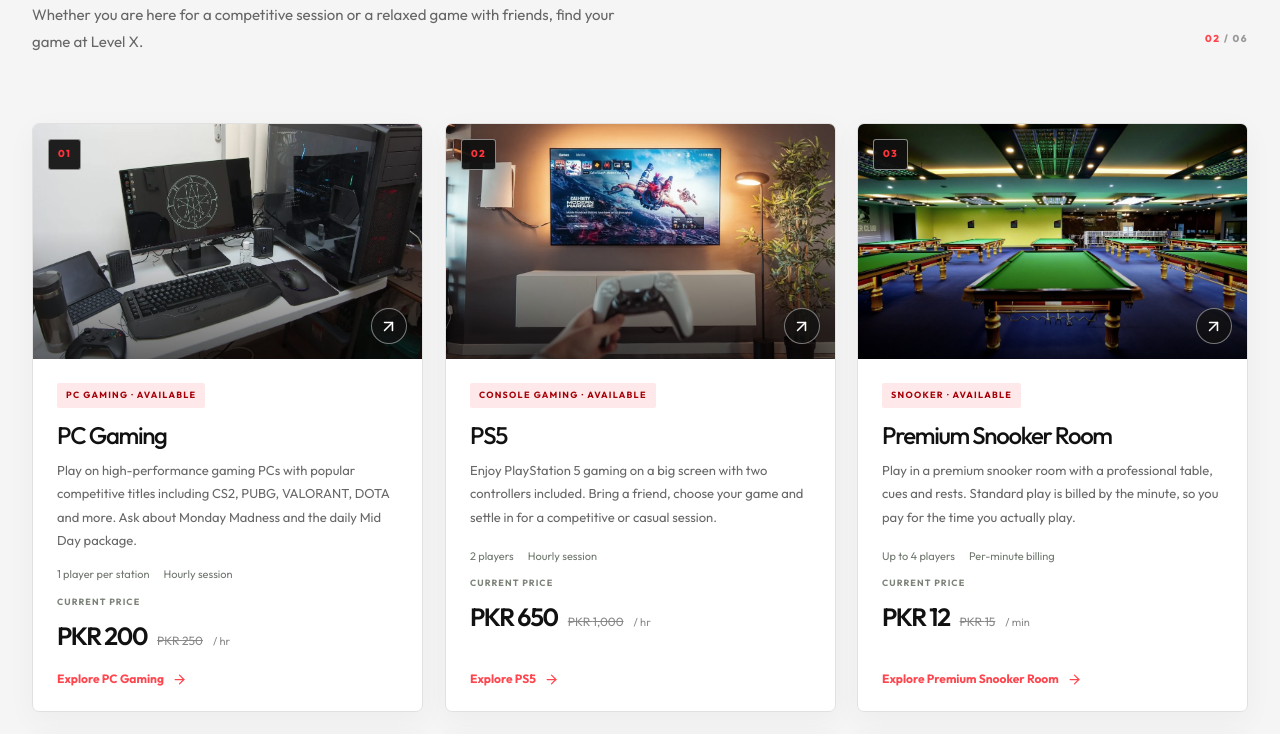
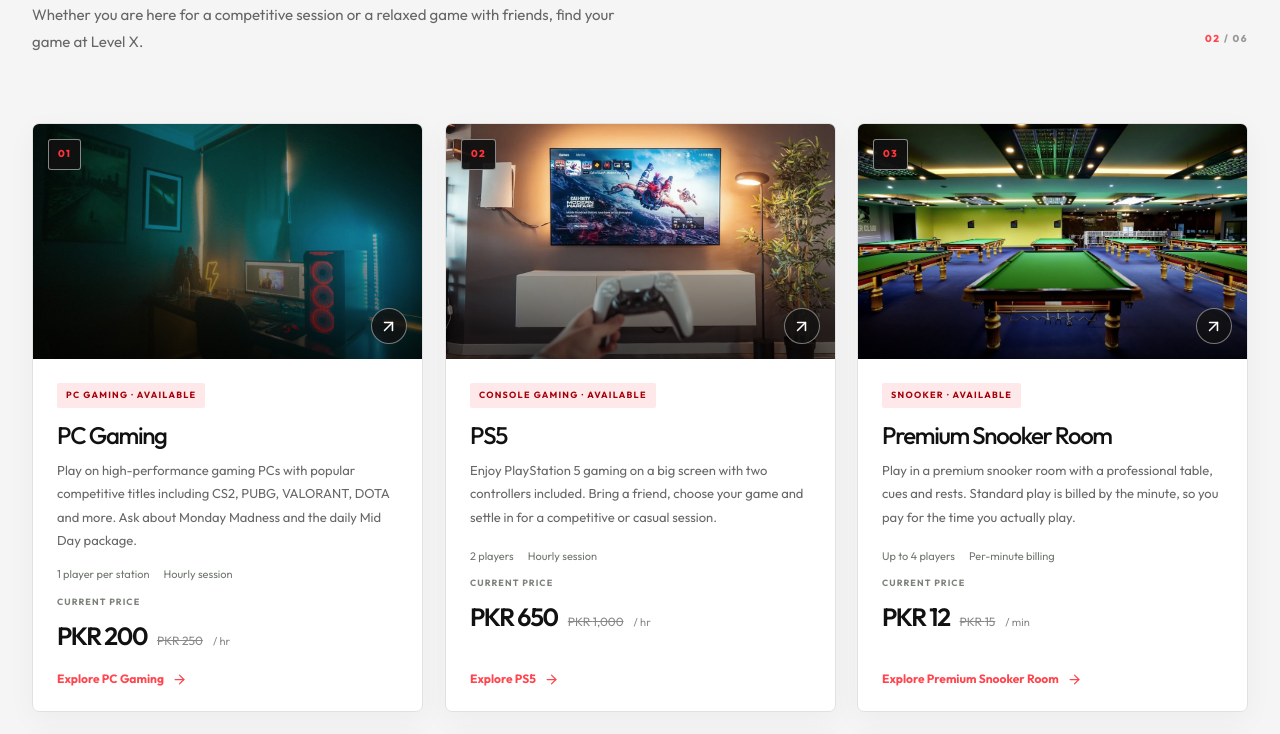
Before and after one commit to syedhussainabbaszaidi/levelxgamingarena, a Next.js app: page / in a window 1280 px wide. Shown: the part 1340-2074 px from the top of the page. Built offline with nearby package versions, Linux system fonts and the light colour scheme.

Commit message:
Refresh PC gaming activity image

```diff
--- a/app/data.ts
+++ b/app/data.ts
@@ -10,7 +10,7 @@ export const activities = [
     price: 250,
     offer: 200,
     unit: "hour",
-    image: "/img/site/pc-gaming.webp",
+    image: "/img/site/pc-setup.webp",
     description: "Play on high-performance gaming PCs with popular competitive titles including CS2, PUBG, VALORANT, DOTA and more. Ask about Monday Madness and the daily Mid Day package.",
     capacity: "1 player per station",
     features: ["High-performance gaming PCs", "CS2, PUBG, Valorant, DOTA and more", "Monday Madness: PKR 140/hour (minimum 3 hours)", "Mid Day package: PKR 150/hour, 9 AM–5 PM (minimum 3 hours)"],
@@ -71,7 +71,7 @@ export const additionalExperiences = [
 ] as const;
 
 export const hourlyPackages = [
-  { name: "PC Gaming", regular: 250, offer: 200, monday: 140, midday: 150, unit: "per hour", image: "/img/site/pc-gaming.webp", note: "Mid Day: 9 AM–5 PM (minimum 3 hours). Monday Madness: 12 PM–midnight (minimum 3 hours)." },
+  { name: "PC Gaming", regular: 250, offer: 200, monday: 140, midday: 150, unit: "per hour", image: "/img/site/pc-setup.webp", note: "Mid Day: 9 AM–5 PM (minimum 3 hours). Monday Madness: 12 PM–midnight (minimum 3 hours)." },
   { name: "PS5", regular: 1000, offer: 650, monday: 600, unit: "per hour", image: "/img/site/ps5.webp", note: "Two controllers included. Extra controller: PKR 300/hour. Monday Madness: 12 PM–midnight." },
   { name: "Premium Snooker", regular: 900, offer: 720, monday: 480, unit: "per hour equivalent", image: "/img/site/snooker.webp", note: "Standard play is billed per minute: PKR 15 regular / PKR 12 opening offer. Monday Madness is PKR 8 per minute." },
   { name: "Private Table Tennis", regular: 800, offer: 600, monday: 500, unit: "per hour", image: "/img/site/table-tennis.webp", note: "Private room booking. Monday Madness: 12 PM–midnight." },
@@ -86,7 +86,7 @@ export const accountPackages = [
 ] as const;
 
 export const gallery = [
-  { src: "/img/site/pc-gaming.webp", title: "PC Gaming" },
+  { src: "/img/site/pc-setup.webp", title: "PC Gaming" },
   { src: "/img/site/ps5.webp", title: "PlayStation 5" },
   { src: "/img/site/snooker.webp", title: "Premium Snooker Room" },
   { src: "/img/site/table-tennis.webp", title: "Private Table Tennis Room" },
```
